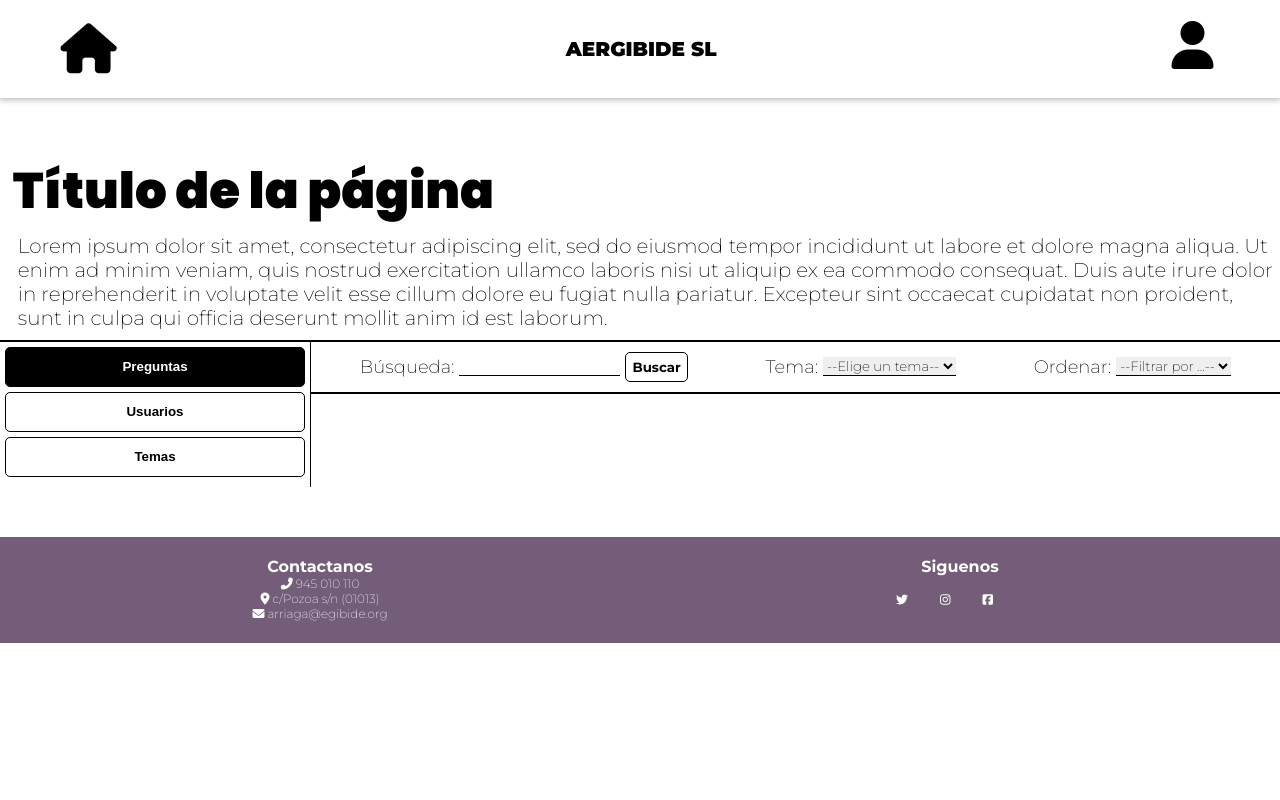
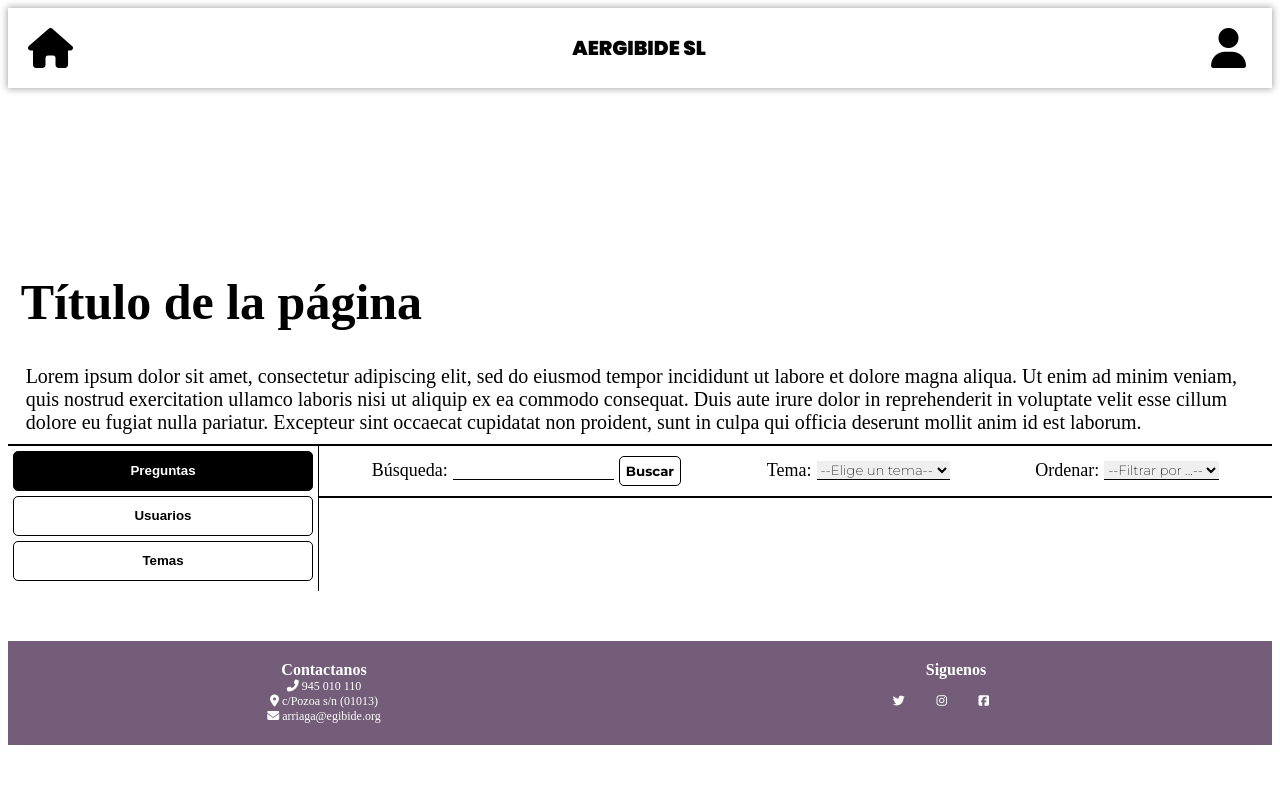
Before and after one commit to NaiaIbanezdeGarayo/Equipo04-Reto02, a PHP site: page /preguntas.view.php in a window 1280 px wide. Run offline with PHP 8.4, Linux system fonts and the light colour scheme; data that the repository does not hold is empty; some libraries are stand-ins or nearby versions.

Commit message:
fe-12:43 El header ahora es mas reutilizable.

```diff
--- a/html/css/header.css
+++ b/html/css/header.css
@@ -3,89 +3,42 @@
 @import url('https://fonts.googleapis.com/css2?family=Montserrat:wght@900&display=swap');
 @import url('https://fonts.googleapis.com/css2?family=Montserrat:wght@700&display=swap');
 
-*{
-    margin: 0 ;
-}
-h1{
-    font-family: 'Poppins', sans-serif;
-}
-body{
-    font-family: 'Montserrat', sans-serif;
-    display: flex;
-    flex-direction: column;
-    height: 100vh;
-    width: 100vw;
-}
 header{
     display: flex;
-    width: 100vw;
-    position: fixed;
+    align-items: center;
+    justify-content: space-between;
+    height: 80px;
+    box-shadow: 5px 10px;
     box-shadow: 0 0 7px 1px #00000057;
-    color: black;
     background-color: white;
+
+    position: sticky;
+    top: 0px;
 
 }
 
-nav #parrafo{
-    width: 60%;
-    padding: 1.5%;
-    text-align: center;
-    font-size: 25px;
-    font-weight: 900;
-    align-self: center;
-}
-ul.menu{
-    flex-direction: column;
-    justify-content: center;
-    height: 0;
-    display: none;
-    transition: height 0.4s ease-in-out 0s, background-color 0.9s ease 0s;
-
-}
-.menu li:hover{
-    background-color: #F5F5F5;
+#tituloAergibide{
+    font-family: 'Poppins', sans-serif;
+    font-size: 20px;
 }
 
-#navigation{
-    display: flex;
-    transition: 0s;
-    width: 100%;
-    box-shadow: -20px -15px 6px 5px #00000038;
-    padding: 2% 0;
-    justify-content: space-around;
+#iconHome, #iconUser{
+    font-size: 40px;
+    padding-left: 20px;
+    padding-right: 20px;
 }
 
-.menu {
-    flex-direction: column;
-    position: absolute;
-    width: 100%;
-    list-style-type: none;
-    margin-top: 60px;
-}
 
-.opthome a{
-    color: black;
-    text-decoration: none;
-    display: block;
-    font-size: 50px;
-}
-.dropbtn {
-    color: black;
-    cursor: pointer;
-    font-size: 3em;
-    text-align: center;
-    background: none;
-    border: none;
-    height:40px;
-}
-i{
-    vertical-align: middle;
-}
+
 
 /* The container <div> - needed to position the dropdown content */
 .dropdown {
     position: relative;
     display: inline-block;
+}
+
+.dropbtn{
+    border: none;
 }
 
 /* Dropdown Content (Hidden by Default) */
@@ -117,28 +70,31 @@ i{
     right: 0;
     top: 60px;
 }
-@media only screen and (min-width: 1000px){
-    #navigation{
-        padding: 1% 0;
+
+@media only screen and (max-width: 700px){
+    header{
+        height: 50px;
+    }
+
+    #iconHome, #iconUser{
+        font-size: 30px;
+    }
+
+    #tituloAergibide{
+        font-size: 15px;
     }
 }
 
-@media only screen and (min-width: 1500px){
-    #navigation{
-        padding: 0;
+@media only screen and (max-width: 500px){
+    header{
+        height: 30px;
     }
-    .opthome{
-        padding-top: 10px;
+
+    #iconHome, #iconUser{
+        font-size: 20px;
     }
-    .dropdown{
-        padding-top: 10px;
+
+    #tituloAergibide{
+        font-size: 15px;
     }
 }
-@media only screen and (min-width: 2000px) {
-    .opthome{
-        padding-top: 20px;
-    }
-    .dropdown{
-        padding-top: 20px;
-    }
-}
--- a/html/header.view.php
+++ b/html/header.view.php
@@ -15,27 +15,25 @@
 </head>
 <body>
 <header>
-    <nav id="navigation">
-        <div class="opthome">
-            <a href="preguntas.view.php"><i class="fas fa-home"></i></a>
-        </div>
-        <div id="parrafo">
-            <p>AERGIBIDE SL</p>
-        </div>
+
+        <a href="preguntas.view.php"><i id="iconHome" class="fas fa-home"></i></a>
+
+
+        <label id="tituloAergibide">AERGIBIDE SL</label>
 
         <div class="dropdown">
             <button onclick="myFunction()" class="dropbtn">
-                <i class="fas fa-user"></i>
+                <i class="fas fa-user" id="iconUser"></i>
             </button>
             <div class="optperfil-content" id="myDropdown">
-                    <a href="#">Formular pregunta</a>
-                    <a href="perfilGeneral.view.php">Perfil</a>
-                    <a href="#">Notificaciones</a>
-                    <a href="#">Configuración</a>
-                    <a href="../index.view.php"><i class="fas fa-sign-out-alt"></i></a>
+                <a href="#">Formular pregunta</a>
+                <a href="perfilGeneral.view.php">Perfil</a>
+                <a href="#">Notificaciones</a>
+                <a href="#">Configuración</a>
+                <a href="../index.view.php"><i class="fas fa-sign-out-alt"></i></a>
             </div>
         </div>
-    </nav>
+
 
 </header>
 
```
